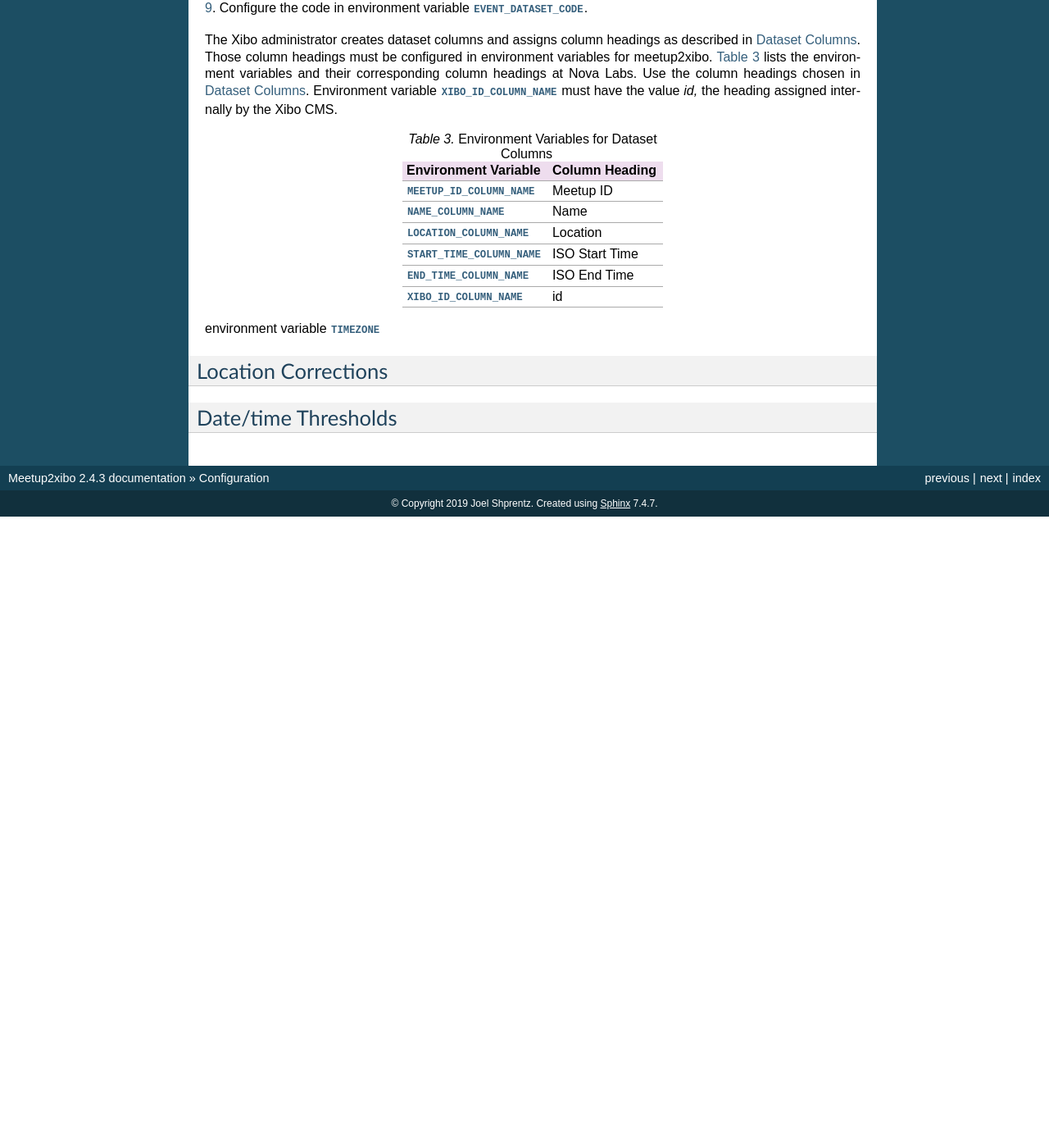
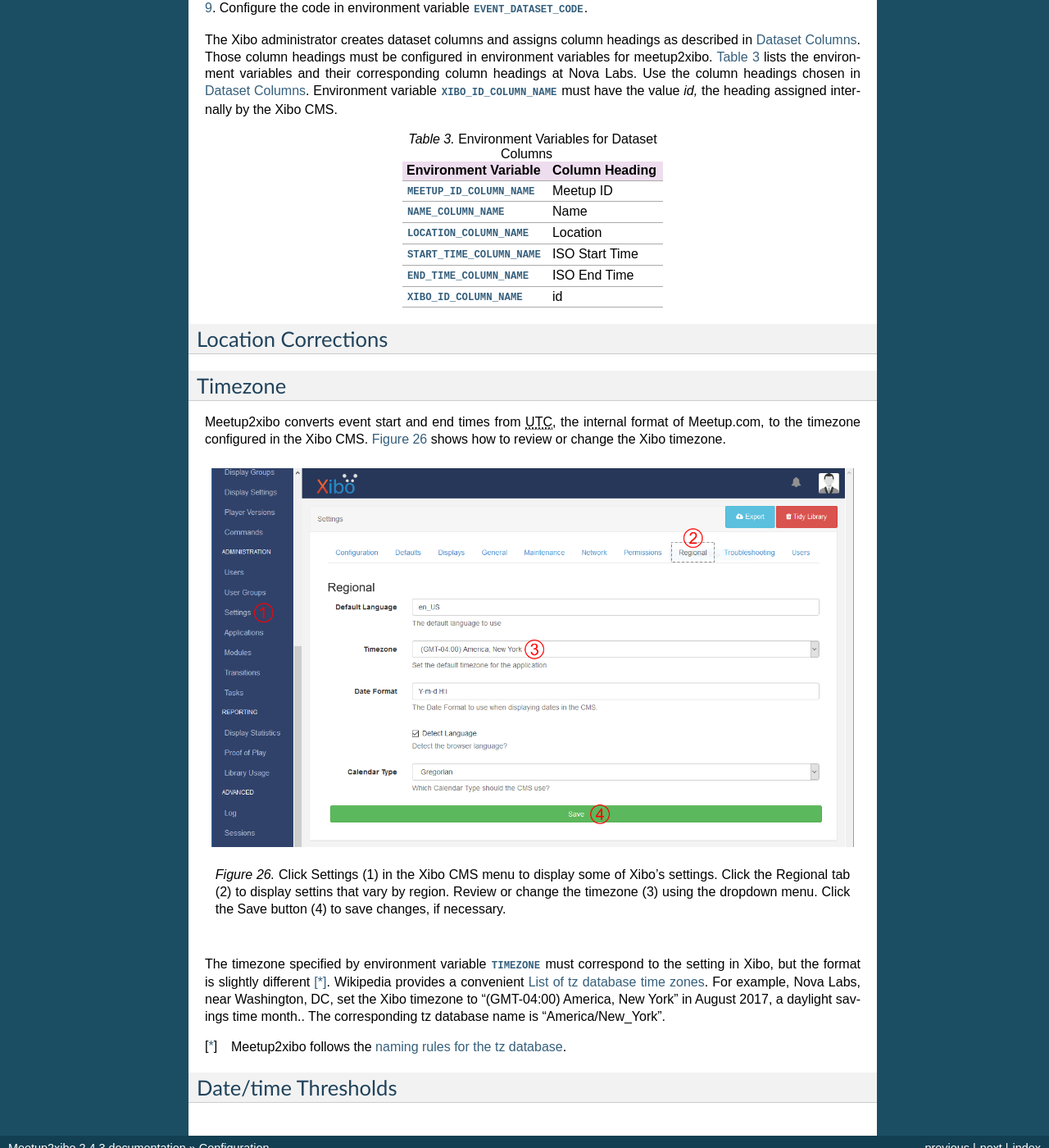
Before and after one commit to jshprentz/meetup2xibo, a Sphinx documentation site: the page built from docs/user-manual/configuration.rst, in a window 1280 px wide and 1400 px high, scrolled down 1700 px. Shown: the whole window at 82% size. Built offline with Sphinx 7.4.7, drawn with Linux system fonts in a browser that asks for light colours; before the commit the page ends 2330 px from its top, so only the background shows below that; some of the changed text lies outside the part shown.

Commit message:
Document timezone configuration.

```diff
--- a/docs/user-manual/configuration.rst
+++ b/docs/user-manual/configuration.rst
@@ -47,7 +47,7 @@
 Meetup2xibo requests events for a specific Meetup.com group.
 The Meetup.com API use a computer-friendly group :abbr:`URL(Uniform Resource
 Locator)` name instead of the actual group name.
-Locate the group URL name in a web browser address line as shown in
+Locate the group URL name in a web browser address line, as shown in
 :numref:`Figure %s <meetup-url-name>`.
 Environment variable :envvar:`MEETUP_GROUP_URL_NAME` provides the URL group
 name.
@@ -101,7 +101,7 @@
 The Xibo administrator creates an events dataset through the Xibo CMS web
 interface as described in :ref:`create-an-events-dataset`.
 The administrator chooses a code to identify the dataset for Xibo
-API clients as shown in :numref:`Figure %s <add-dataset-dialog>`.
+API clients, as shown in :numref:`Figure %s <add-dataset-dialog>`.
 Configure the code in environment variable :envvar:`EVENT_DATASET_CODE`.
 
 The Xibo administrator creates dataset columns and assigns column headings as
@@ -137,16 +137,46 @@
    | :envvar:`XIBO_ID_COLUMN_NAME`    | id             |
    +----------------------------------+----------------+
 
-
-
-environment variable :envvar:`TIMEZONE`
-
 Location Corrections
 --------------------
+
+Timezone
+--------
+
+Meetup2xibo converts event start and end times from :abbr:`UTC (Coordinated
+Universal Time)`, the internal format of Meetup.com, to the timezone configured
+in the Xibo CMS.
+:numref:`Figure %s <regional-settings>` shows how to review or change the Xibo
+timezone.
+
+.. figure:: /images/screenshots/regional-settings.png
+   :alt: Screenshot of the Xibo regional settings
+   :name: regional-settings
+   :align: center
+
+   Click :guilabel:`Settings` (1) in the Xibo CMS menu to display some of
+   Xibo's settings.
+   Click the :guilabel:`Regional` tab (2) to display settins that vary by
+   region.
+   Review or change the timezone (3) using the dropdown menu.
+   Click the :guilabel:`Save` button (4) to save changes, if necessary.
+
+The timezone specified by environment variable :envvar:`TIMEZONE` must
+correspond to the setting in Xibo, but the format is slightly different [*]_.
+Wikipedia provides a convenient `List of tz database time zones`_.
+For example, Nova Labs, near Washington, DC, set the Xibo timezone to
+"(GMT-04:00) America, New York" in August 2017, a daylight savings time month..
+The corresponding tz database name is "America/New_York".
+
+.. [*] Meetup2xibo follows the `naming rules for the tz database
+   <tz-database-naming-rules>`_.
 
 Date/time Thresholds
 --------------------
 
 
+
 .. _`Getting an API Key`: https://secure.meetup.com/meetup_api/key/
+.. _`List of tz database time zones`: https://en.wikipedia.org/wiki/List_of_tz_database_time_zones
+.. _`tz-database-naming-rules`: https://en.wikipedia.org/wiki/Tz_database#Names_of_time_zones
 .. _`The Twelve-Factor App`: https://12factor.net/config
```
Also changed, not shown: docs/images/screenshots/regional-settings.png (added), 1 other file.
